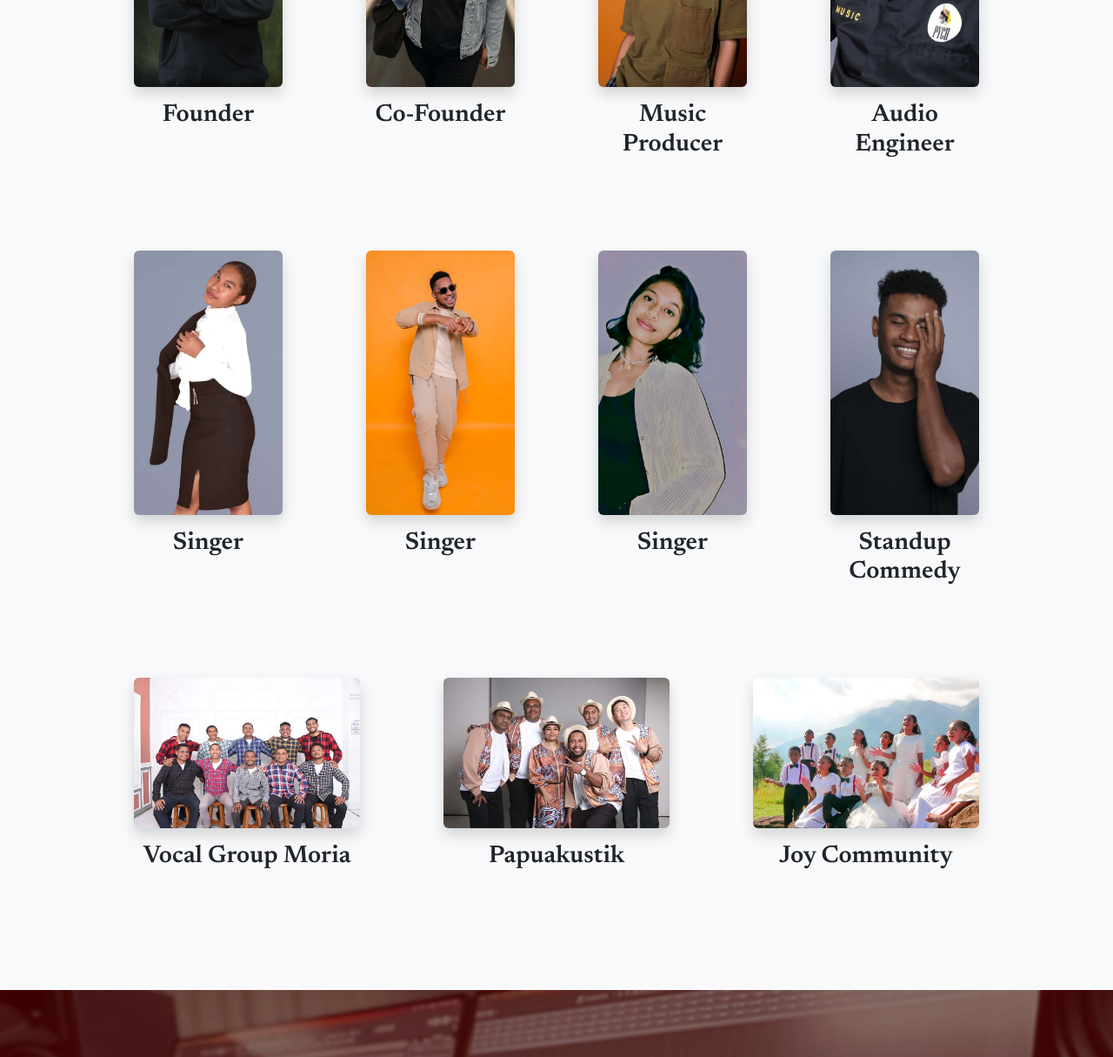
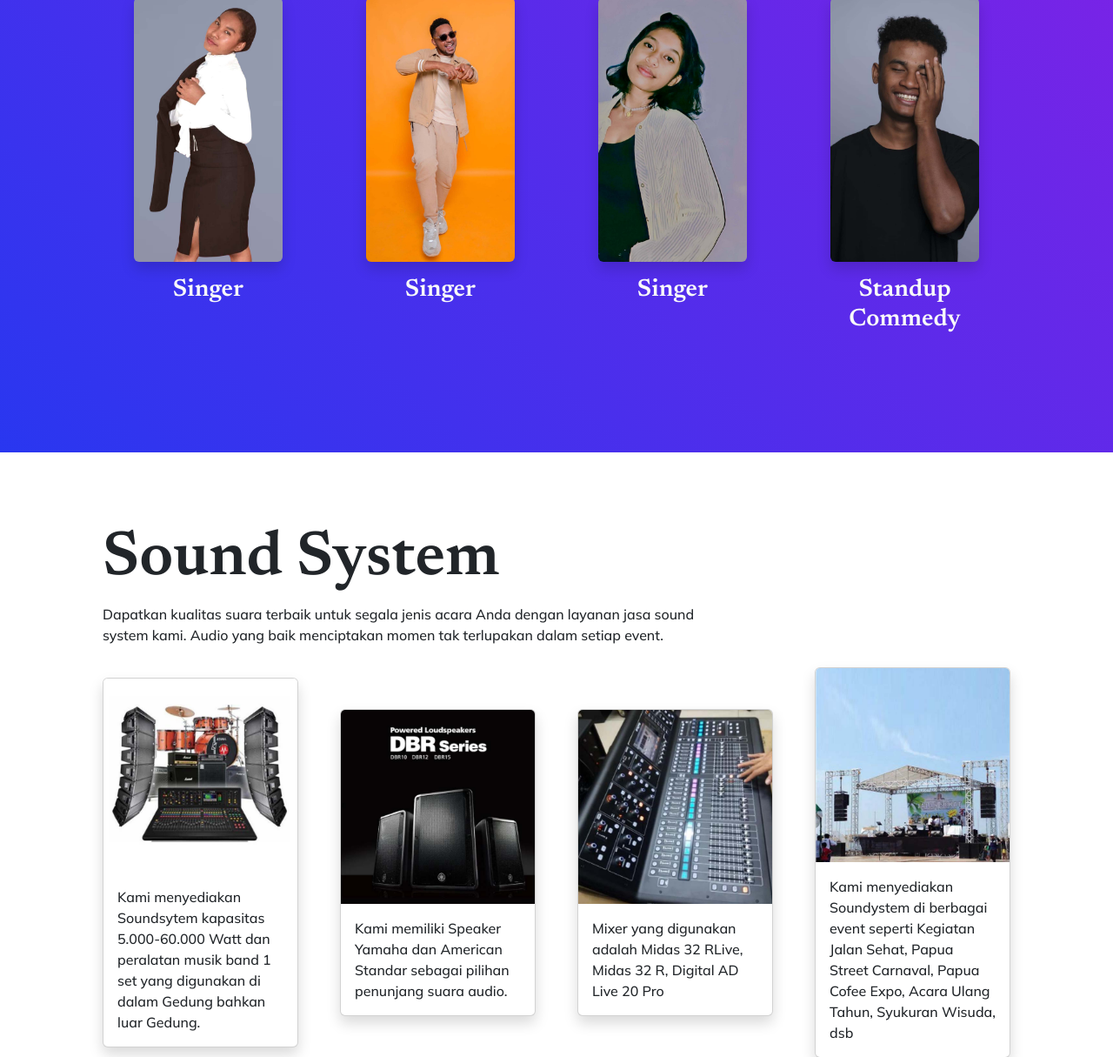
Before and after one commit to nokensoft/cvjoycenter.com, a plain HTML site: page index.html in a window 1280 px wide. Shown: the part 4890-6105 px from the top of the page at 87% size. Drawn offline with nearby package versions, Linux system fonts and the light colour scheme.

Commit message:
removed: banners

```diff
--- a/index.html
+++ b/index.html
@@ -287,117 +287,77 @@
     </section>
     <!-- Produk Utama End -->
 
-    <!-- Banner Start -->
-    <section style="background-image: url('assets/img/bg1.jpg');background-size: cover;height: auto;">
-        <div class="container">
+    <!-- Tentang Kami Start-->
+    <aside id="tim-talent" class="text-center bg-gradient-primary-to-secondary">
+        <div class="container px-5">
             <div class="row">
-                <div class="col-lg-6 mx-auto p-5 aos-init" data-aos="zoom-in" data-aos-duration="1000"
+                <div class="col-lg-8 text-center mx-auto py-5 aos-init" data-aos="zoom-in-down" data-aos-duration="1000"
                     data-aos-delay="100">
-                    <img src="assets/logo/logo-cv-joy-center-white.png" alt="..." class="w-100" />
+                    <h1 class="display-2 text-white">Tim & Talents</h1>
+                    <p class="text-light">Kami menyediakan berbagai layanan menarik kepada berbagai klien, diantaranya :
+                        Sound System, Studio Rekaman, Management Talent, Toko Musik, Tempat Kursus Musik, dan Event
+                        Organizer.</p>
                 </div>
             </div>
-        </div>
-    </section>
-    <!-- Banner End -->
-
-    <!-- Team section-->
-    <section id="tim-talent" class="bg-light">
-        <div class="container px-5">
-
             <div class="row">
                 <div class="col-lg-3 col-md-6 text-center p-lg-5 pb-5 aos-init" data-aos="zoom-out-right"
                     data-aos-duration="1000" data-aos-delay="100">
                     <img src="assets/img/team/founder.jpg" alt="Foto Singer/MD" class="img img-fluid rounded shadow">
-                    <h3 class="mt-3 fw-bold">Founder</h3>
+                    <h3 class="mt-3 fw-bold text-light">Founder</h3>
                 </div>
                 <!-- .col end -->
                 <div class="col-lg-3 col-md-6 text-center p-lg-5 pb-5 aos-init" data-aos="fade-up"
                     data-aos-duration="1000" data-aos-delay="100">
                     <img src="assets/img/team/co-founder.jpg" alt="Foto Singer/MD" class="img img-fluid rounded shadow">
-                    <h3 class="mt-3 fw-bold">Co-Founder</h3>
+                    <h3 class="mt-3 fw-bold text-light">Co-Founder</h3>
                 </div>
                 <!-- .col end -->
                 <div class="col-lg-3 col-md-6 text-center p-lg-5 pb-5 aos-init" data-aos="zoom-out-left"
                     data-aos-duration="1000" data-aos-delay="100">
                     <img src="assets/img/team/singer,MD.jpg" alt="Foto Singer/MD" class="img img-fluid rounded shadow">
-                    <h3 class="mt-3 fw-bold">Music Producer</h3>
+                    <h3 class="mt-3 fw-bold text-light">Music Producer</h3>
                 </div>
                 <!-- .col end -->
                 <div class="col-lg-3 col-md-6 text-center p-lg-5 pb-5 aos-init" data-aos="fade-up"
                     data-aos-duration="1000" data-aos-delay="100">
                     <img src="assets/img/team/audio-engineer.jpg" alt="Foto Singer/MD"
                         class="img img-fluid rounded shadow">
-                    <h3 class="mt-3 fw-bold">Audio Engineer</h3>
+                    <h3 class="mt-3 fw-bold text-light">Audio Engineer</h3>
                 </div>
                 <!-- .col end -->
                 <div class="col-lg-3 col-md-6 text-center p-lg-5 pb-5 aos-init" data-aos="zoom-out-right"
                     data-aos-duration="1000" data-aos-delay="100">
                     <img src="assets/img/team/singer1.jpg" alt="Foto Standup Commedy"
                         class="img img-fluid rounded shadow">
-                    <h3 class="mt-3 fw-bold">Singer</h3>
+                    <h3 class="mt-3 fw-bold text-light">Singer</h3>
                 </div>
                 <!-- .col end -->
                 <div class="col-lg-3 col-md-6 text-center p-lg-5 pb-5 aos-init" data-aos="fade-up"
                     data-aos-duration="1000" data-aos-delay="100">
                     <img src="assets/img/team/singer4.jpg" alt="Foto Singer/MD" class="img img-fluid rounded shadow">
-                    <h3 class="mt-3 fw-bold">Singer</h3>
+                    <h3 class="mt-3 fw-bold text-light">Singer</h3>
                 </div>
                 <!-- .col end -->
                 <div class="col-lg-3 col-md-6 text-center p-lg-5 pb-5 aos-init" data-aos="zoom-out-left"
                     data-aos-duration="1000" data-aos-delay="100">
                     <img src="assets/img/team/singer2.jpg" alt="Foto Singer/MD" class="img img-fluid rounded shadow">
-                    <h3 class="mt-3 fw-bold">Singer</h3>
+                    <h3 class="mt-3 fw-bold text-light">Singer</h3>
                 </div>
                 <!-- .col end -->
                 <div class="col-lg-3 col-md-6 text-center p-lg-5 pb-5 aos-init" data-aos="fade-up"
                     data-aos-duration="1000" data-aos-delay="100">
                     <img src="assets/img/team/standup-comedy.jpg" alt="Foto Standup Commedy"
                         class="img img-fluid rounded shadow">
-                    <h3 class="mt-3 fw-bold">Standup Commedy</h3>
+                    <h3 class="mt-3 fw-bold text-light">Standup Commedy</h3>
                 </div>
                 <!-- .col end -->
             </div>
-
-            <div class="row">
-                <div class="col-md-4 text-center p-lg-5 pb-5 aos-init" data-aos="fade-left" data-aos-duration="1000"
-                    data-aos-delay="100">
-                    <img src="assets/img/team/group-1.jpg" alt="Foto Singer/MD" class="img img-fluid rounded shadow">
-                    <h3 class="mt-3 fw-bold">Vocal Group Moria</h3>
-                </div>
-                <!-- .col end -->
-                <div class="col-md-4 text-center p-lg-5 pb-5 aos-init" data-aos="fade-up" data-aos-duration="1000"
-                    data-aos-delay="100">
-                    <img src="assets/img/team/group-3.jpg" alt="Foto Singer/MD" class="img img-fluid rounded shadow">
-                    <h3 class="mt-3 fw-bold">Papuakustik</h3>
-                </div>
-                <!-- .col end -->
-                <div class="col-md-4 text-center p-lg-5 pb-5 aos-init" data-aos="fade-right" data-aos-duration="1000"
-                    data-aos-delay="100">
-                    <img src="assets/img/team/group-2.jpg" alt="Foto Singer/MD" class="img img-fluid rounded shadow">
-                    <h3 class="mt-3 fw-bold">Joy Community</h3>
-                </div>
-                <!-- .col end -->
-            </div>
-
         </div>
-    </section>
-    <!-- Team End -->
-
-    <!-- Banner Start -->
-    <section style="background-image: url('assets/img/bg1.jpg');background-size: cover;height: auto;">
-        <div class="container">
-            <div class="row">
-                <div class="col-lg-6 mx-auto p-5 aos-init" data-aos="zoom-in" data-aos-duration="1000"
-                    data-aos-delay="100">
-                    <img src="assets/logo/logo-cv-joy-center-white.png" alt="..." class="w-100" />
-                </div>
-            </div>
-        </div>
-    </section>
-    <!-- Banner End -->
+    </aside>
+    <!-- Tentang Kami End -->
 
     <!-- Galeri Produk & Layanan Start -->
-    <section class="bg-light">
+    <section>
         <div class="container px-5">
 
             <!-- Gallery Item Start -->
```
